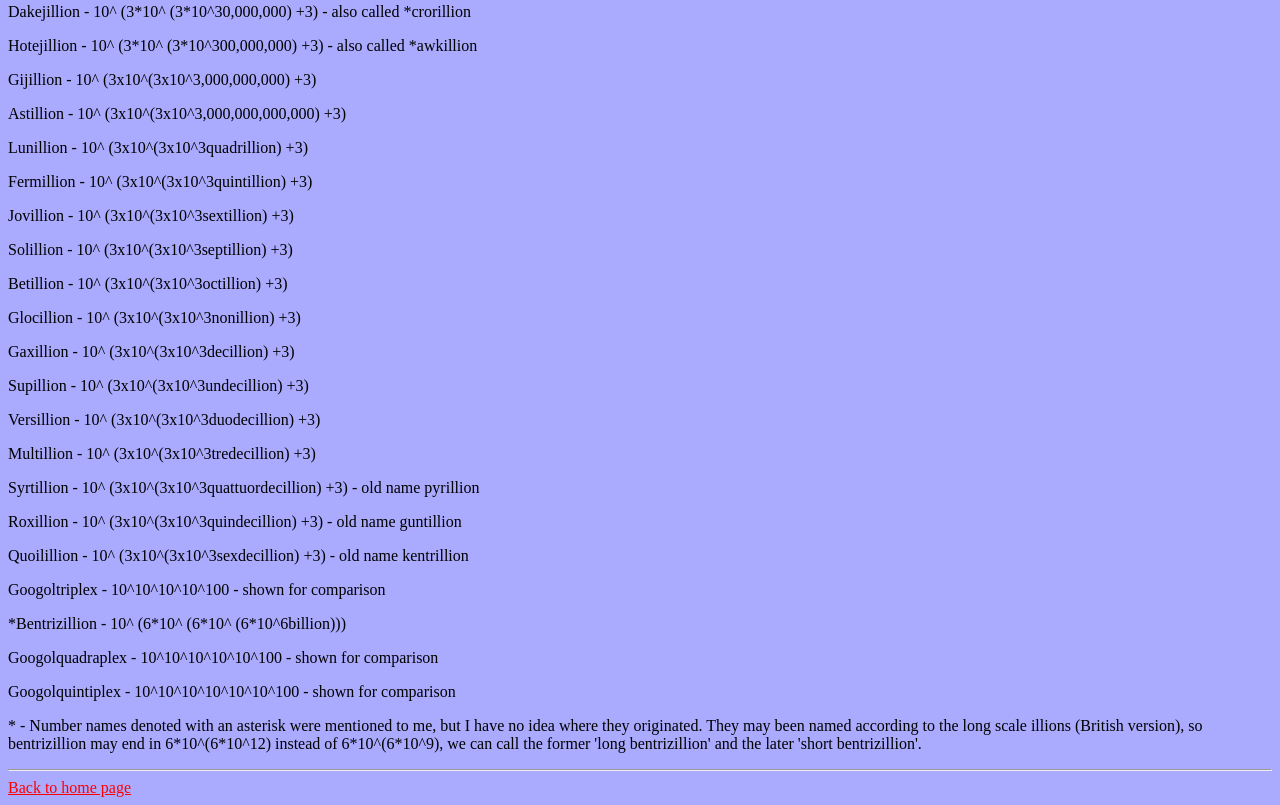
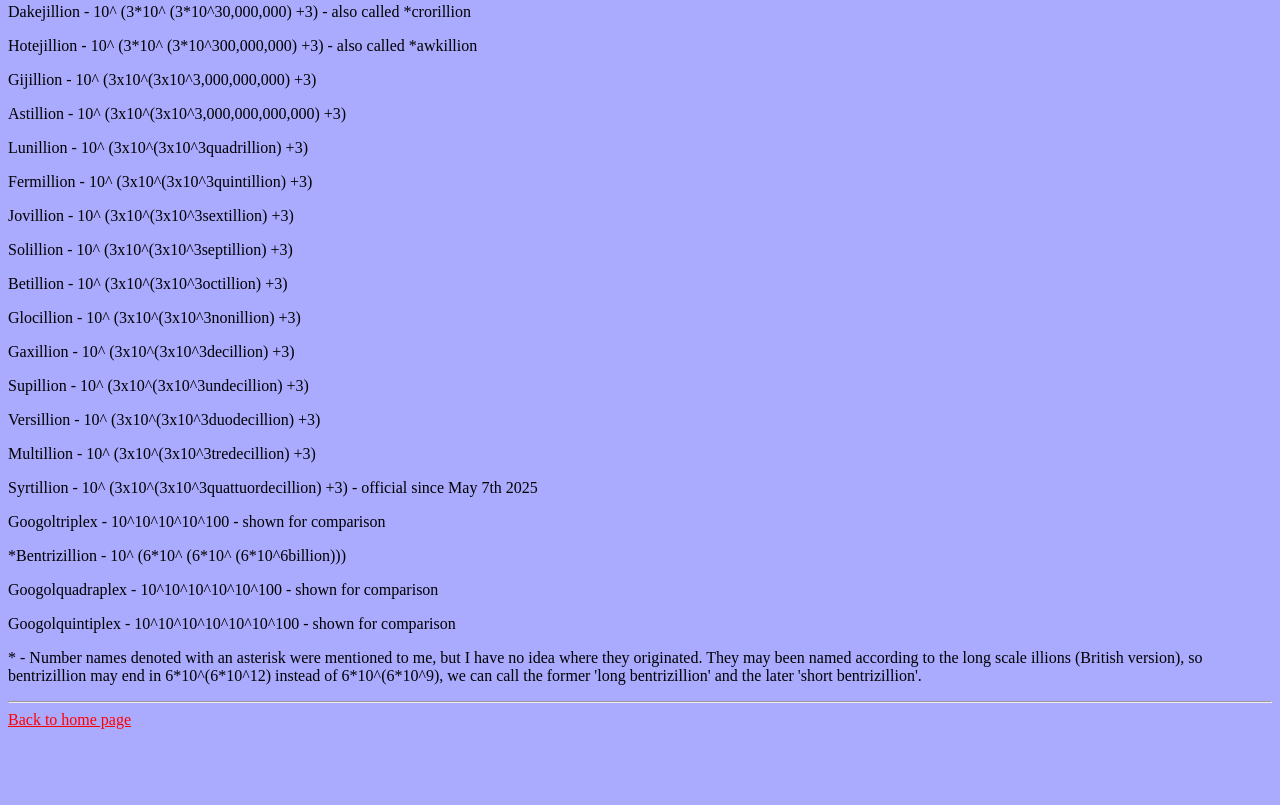
Before and after one commit to Hisham-Shakeel/illion, a plain HTML site: page index.html in a window 1280 px wide. Shown: the part 4717-5522 px from the top of the page. After the commit the page ends 5454 px from the top, so only its background shows below. Drawn offline with Linux system fonts and the light colour scheme.

Commit message:
Update index.html

```diff
--- a/index.html
+++ b/index.html
@@ -153,9 +153,7 @@
 </p><p>Supillion - 10^ (3x10^(3x10^3undecillion) +3)
 </p><p>Versillion - 10^ (3x10^(3x10^3duodecillion) +3)
 </p><p>Multillion - 10^ (3x10^(3x10^3tredecillion) +3)
-</p><p>Syrtillion - 10^ (3x10^(3x10^3quattuordecillion) +3) - old name pyrillion
-</p><p>Roxillion - 10^ (3x10^(3x10^3quindecillion) +3) - old name guntillion
-</p><p>Quoilillion - 10^ (3x10^(3x10^3sexdecillion) +3) - old name kentrillion
+</p><p>Syrtillion - 10^ (3x10^(3x10^3quattuordecillion) +3) - official since May 7th 2025
 </p><p>Googoltriplex - 10^10^10^10^100 - shown for comparison
 </p><p>*Bentrizillion - 10^ (6*10^ (6*10^ (6*10^6billion)))
 </p><p>Googolquadraplex - 10^10^10^10^10^100 - shown for comparison
```
